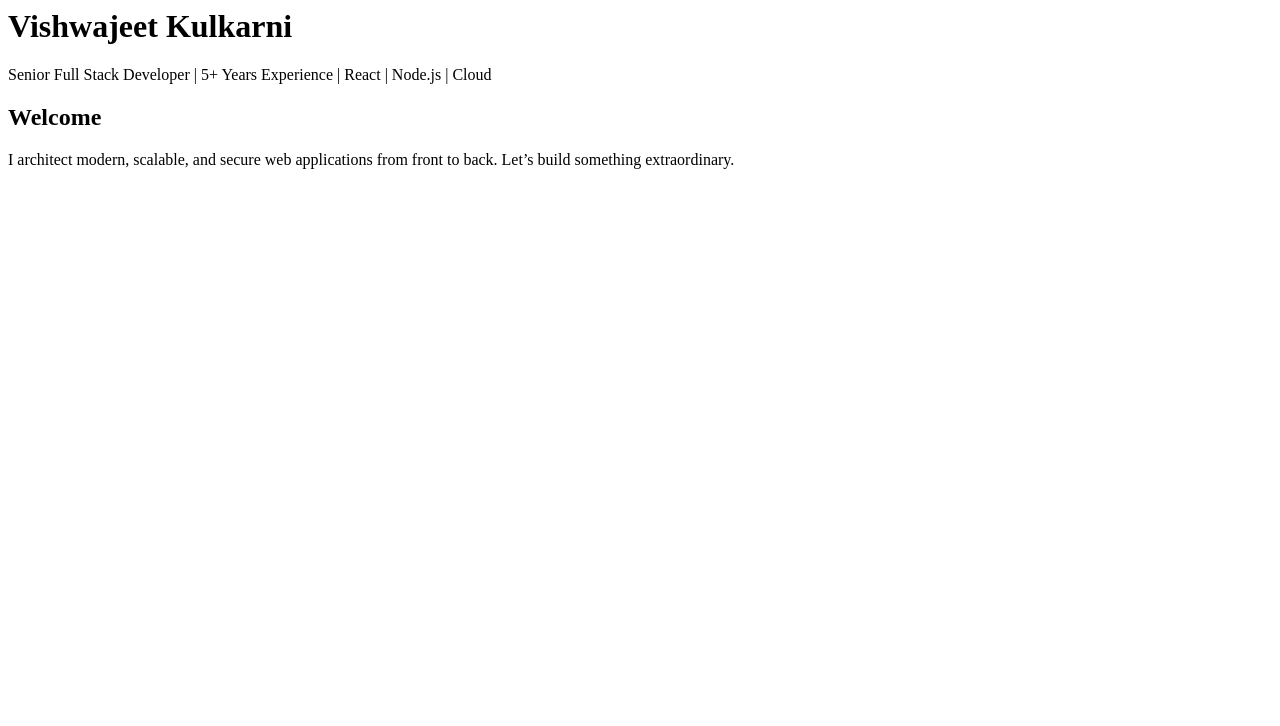
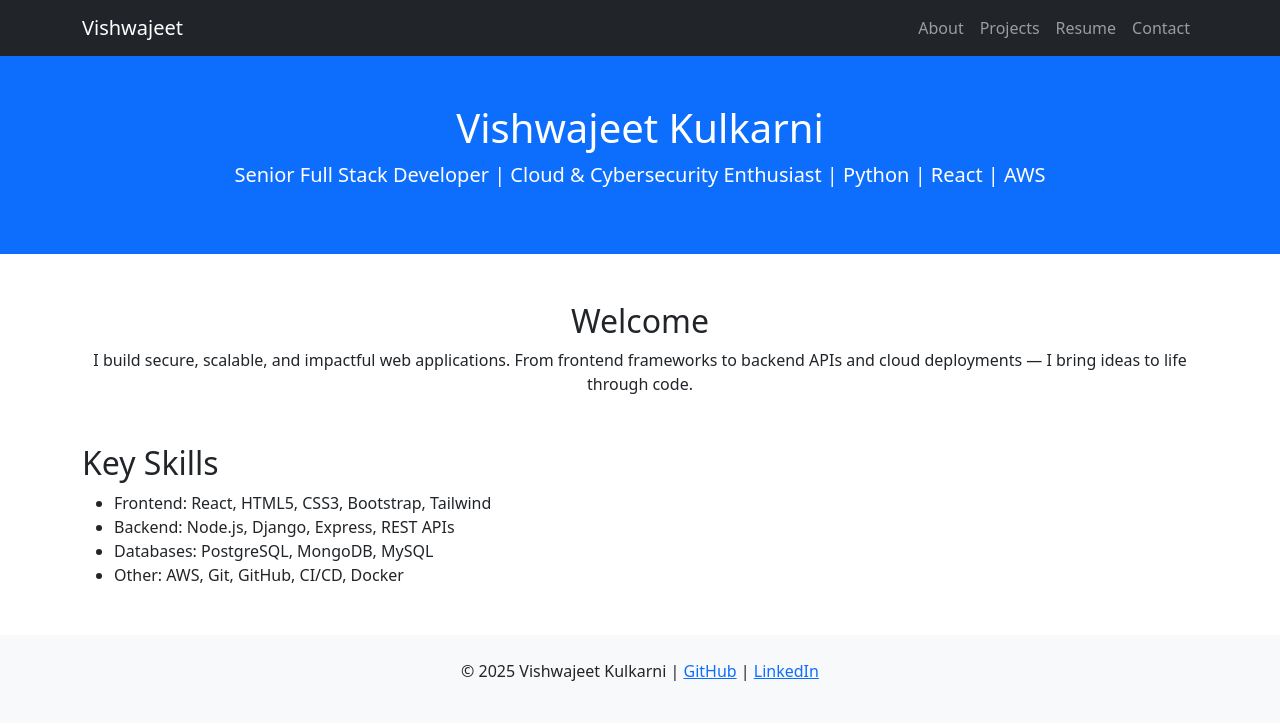
Before and after one commit to Vishwa1923/vishwajeet-portfolio, a plain HTML site: page vishwajeet-portfolio/index.html in a window 1280 px wide. Drawn offline with nearby package versions, Linux system fonts and the light colour scheme.

Commit message:
Updated index.html with full homepage content

```diff
--- a/vishwajeet-portfolio/index.html
+++ b/vishwajeet-portfolio/index.html
@@ -1,9 +1,56 @@
+<!DOCTYPE html>
+<html lang="en">
+<head>
+  <meta charset="UTF-8" />
+  <meta name="viewport" content="width=device-width, initial-scale=1.0"/>
+  <title>Vishwajeet Kulkarni | Full Stack Developer</title>
+  <link rel="stylesheet" href="style.css" />
+  <link href="https://cdn.jsdelivr.net/npm/bootstrap@5.3.0/dist/css/bootstrap.min.css" rel="stylesheet" />
+</head>
+<body>
+
+<!-- Navbar -->
+<nav class="navbar navbar-expand-lg navbar-dark bg-dark">
+  <div class="container">
+    <a class="navbar-brand" href="index.html">Vishwajeet</a>
+    <div class="collapse navbar-collapse">
+      <ul class="navbar-nav ms-auto">
+        <li><a class="nav-link" href="about.html">About</a></li>
+        <li><a class="nav-link" href="projects.html">Projects</a></li>
+        <li><a class="nav-link" href="resume.html">Resume</a></li>
+        <li><a class="nav-link" href="contact.html">Contact</a></li>
+      </ul>
+    </div>
+  </div>
+</nav>
+
+<!-- Hero Section -->
 <header class="bg-primary text-white text-center py-5">
   <h1>Vishwajeet Kulkarni</h1>
-  <p class="lead">Senior Full Stack Developer | 5+ Years Experience | React | Node.js | Cloud</p>
+  <p class="lead">Senior Full Stack Developer | Cloud & Cybersecurity Enthusiast | Python | React | AWS</p>
 </header>
 
+<!-- Welcome Section -->
 <section class="container text-center my-5">
   <h2>Welcome</h2>
-  <p>I architect modern, scalable, and secure web applications from front to back. Let’s build something extraordinary.</p>
+  <p>I build secure, scalable, and impactful web applications. From frontend frameworks to backend APIs and cloud deployments — I bring ideas to life through code.</p>
 </section>
+
+<!-- Skills Section -->
+<section class="container my-5">
+  <h2>Key Skills</h2>
+  <ul>
+    <li>Frontend: React, HTML5, CSS3, Bootstrap, Tailwind</li>
+    <li>Backend: Node.js, Django, Express, REST APIs</li>
+    <li>Databases: PostgreSQL, MongoDB, MySQL</li>
+    <li>Other: AWS, Git, GitHub, CI/CD, Docker</li>
+  </ul>
+</section>
+
+<!-- Footer -->
+<footer class="bg-light text-center py-4">
+  <p>© 2025 Vishwajeet Kulkarni | <a href="https://github.com/vishwajeetkulkarni" target="_blank">GitHub</a> | <a href="https://linkedin.com/in/vishwajeet-kulkarni-a34712165" target="_blank">LinkedIn</a></p>
+</footer>
+
+</body>
+</html>
```
